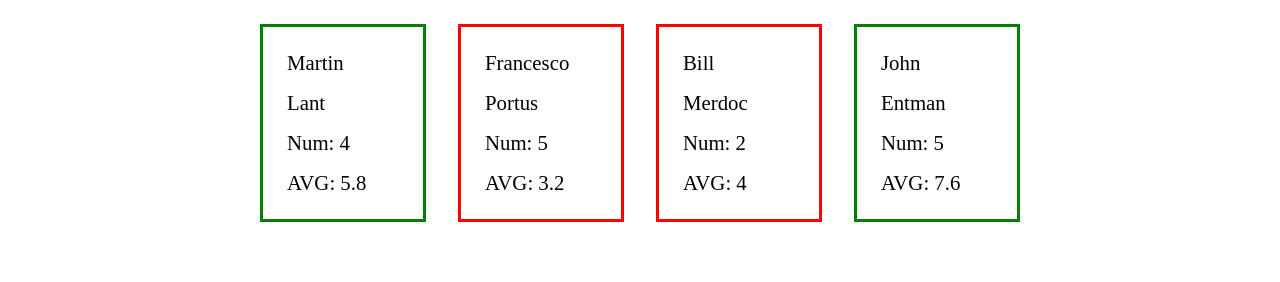
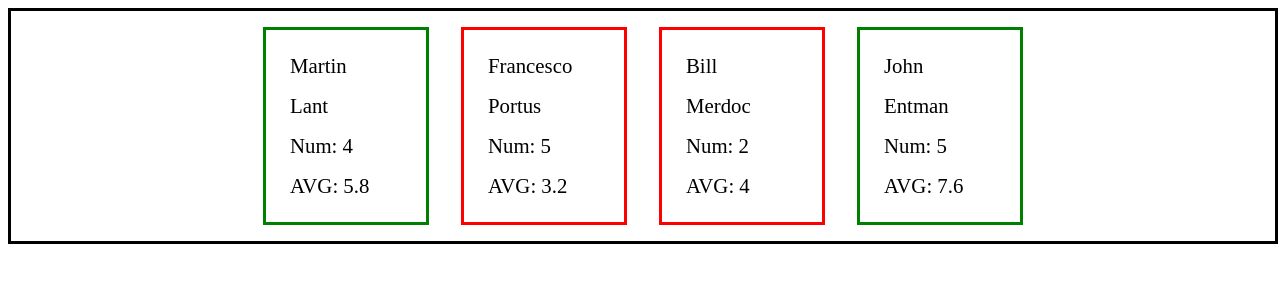
Before and after one commit to dp46504/react-test-intern, a website: page index.html in a window 1280 px wide. Drawn offline with Linux system fonts and the light colour scheme.

Commit message:
Added border to container

```diff
--- a/style.css
+++ b/style.css
@@ -5,6 +5,7 @@
     flex-direction: row;
     justify-content: center;
     align-items: center;
+    border:0.2rem solid black
 }
 
 .card{
```
